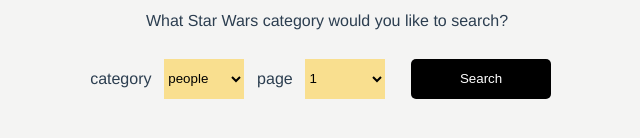
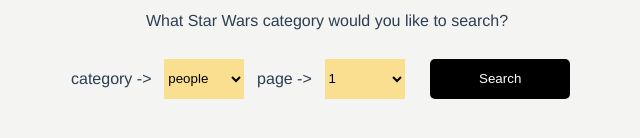
Before and after one commit to deanrivers/msk-star_wars, a Vue app: page / in a window 1280 px wide. Shown: the part 218-356 px from the top of the page, without its empty margins (313-953 px from the left). Built offline with nearby package versions, Linux system fonts and the light colour scheme.

Commit message:
Added arrows

```diff
--- a/src/components/api.vue
+++ b/src/components/api.vue
@@ -7,7 +7,7 @@
 
       <p>What Star Wars category would you like to search?</p>
       <div id="search-container">
-        <span>category</span>
+        <span>category -></span>
         <select v-model="searchHeader" @change="get(searchHeader)">
           <option>people</option>
           <option>starships</option>
@@ -15,7 +15,7 @@
           <option>species</option>
           <option>planets</option>
         </select>
-        <span>page</span>
+        <span>page -></span>
         <select v-model="page" @change="get(searchHeader)">
           <option>1</option>
           <option>2</option>
```
